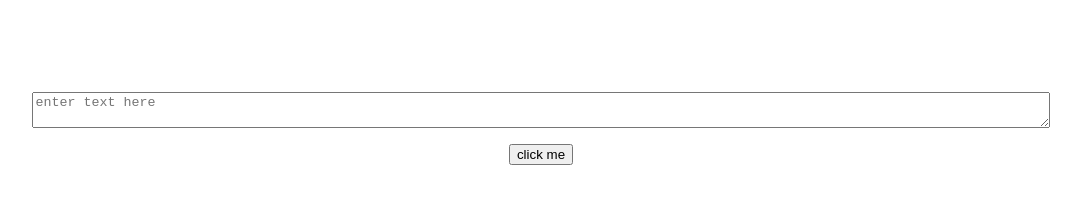
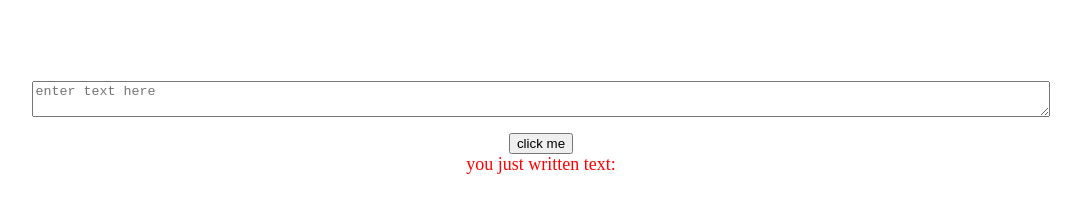
Before and after one commit to shaikh-vms/neoGcamp-lesson-four, a plain HTML site: page index.html in a window 1280 px wide. Both pictures are taken after a click on the button "click me". Shown: the whole page, without its empty margins (99-1180 px from the left). Drawn offline with Linux system fonts and the light colour scheme.

Commit message:
ex05: wire div to show output

```diff
--- a/index.html
+++ b/index.html
@@ -1,5 +1,6 @@
 <!DOCTYPE html>
 <html lang="en">
+
     <head>
         <meta charset="UTF-8">
         <meta name="viewport" content="width=device-width, initial-scale=1.0">
@@ -8,9 +9,11 @@
     </head>
     <body>
         <div class="container">
-        <textarea name="text" id="inputText" class="input-text" placeholder="enter text here"></textarea>
+            <textarea name="text" id="inputText" placeholder="enter text here"></textarea>
             <button id="btn">click me</button>
+            <div id="output"></div>
+        </div>
     <script src="/js/app.js"></script>
-    </div>
     </body>
+
 </html>
--- a/js/app.js
+++ b/js/app.js
@@ -1,6 +1,8 @@
 var btn = document.querySelector('#btn');
 var inputText = document.querySelector('#inputText');
+var output = document.querySelector('#output');
 btn.addEventListener('click',()=> {
     var textInput = inputText.value;
+    output.innerText =  'you just written text: '+textInput;
     console.log(textInput)
 });
--- a/styles/main.css
+++ b/styles/main.css
@@ -6,7 +6,12 @@
     flex-direction: column;
     min-height: 30vh;
 }
-.input-text{
+#inputText{
     min-width: 80%;
     margin-bottom: 1rem;
 }
+
+#output{
+    color: red;
+    font-size: large;
+}
```
Lines whose indentation alone changed are shown as unchanged.
